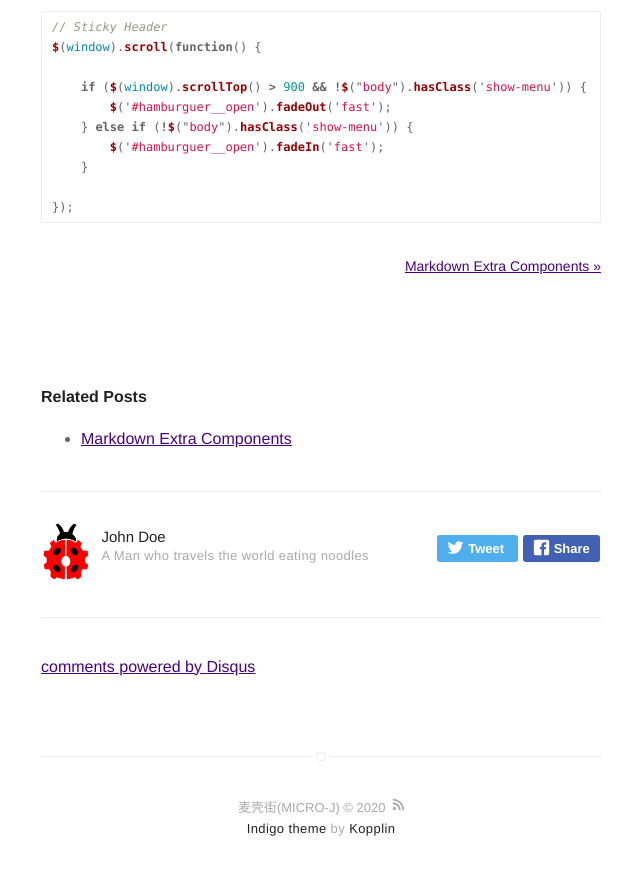
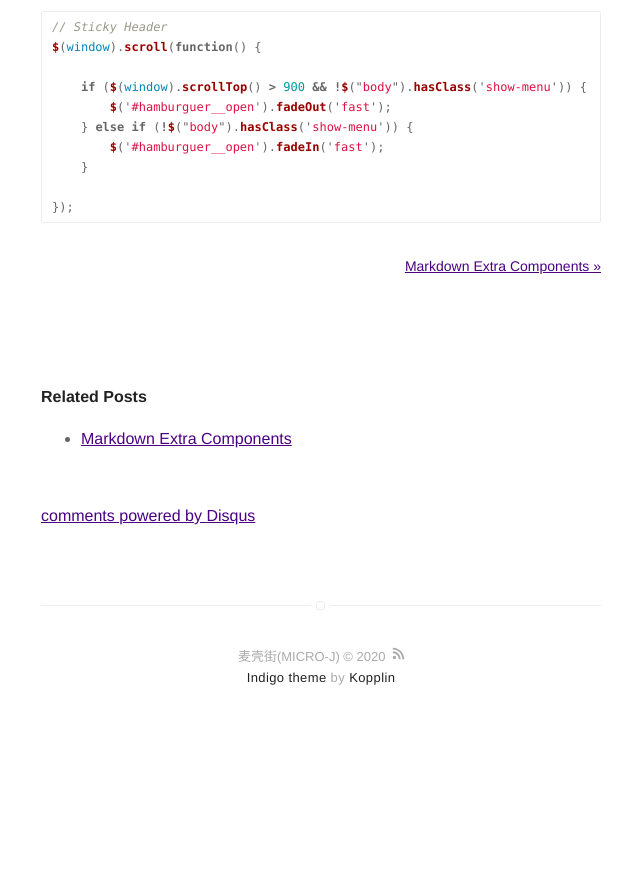
Before and after one commit to micro-j/micro-j.github.io, a Jekyll site: the page built from _posts/2016-02-24-markdown-common-elements.markdown, in a window 1280 px wide and 900 px high, scrolled down 5153 px. Shown: the top 875 px of the window, without its empty margins (319-959 px from the left). Built offline with Jekyll 4.4.1, drawn with Linux system fonts in a browser that asks for light colours; comment, search, counter and statistics services are not loaded; after the commit the page ends 5903 px from its top, so only the background shows below that; some of the changed lines change nothing that is shown.

Commit message:
更新图片

```diff
--- a/_config.yml
+++ b/_config.yml
@@ -99,7 +99,7 @@ related: true
 post-advance-links: [blog]
 
 # show author block at the end of a post ?
-show-author: true
+show-author: false
 
 # do you want some animations?
 animation: true
```
Also changed, not shown: assets/images/favicon/apple-touch-icon-114x114.png, assets/images/favicon/apple-touch-icon-120x120.png, assets/images/favicon/apple-touch-icon-144x144.png, assets/images/favicon/apple-touch-icon-152x152.png, assets/images/favicon/apple-touch-icon-57x57.png, assets/images/favicon/apple-touch-icon-60x60.png, assets/images/favicon/apple-touch-icon-72x72.png, assets/images/favicon/apple-touch-icon-76x76.png, assets/images/favicon/favicon-128.png, assets/images/favicon/favicon-16x16.png, assets/images/favicon/favicon-196x196.png, assets/images/favicon/favicon-32x32.png, assets/images/favicon/favicon-96x96.png, assets/images/favicon/mstile-144x144.png, 4 more files.
